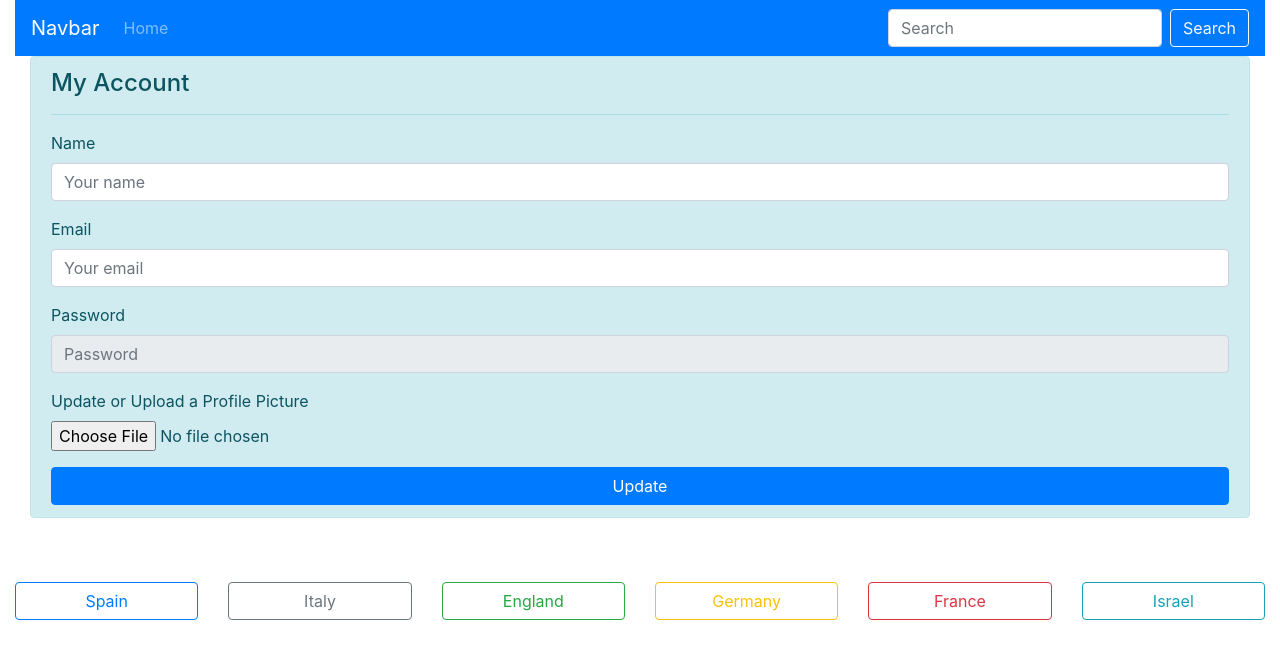
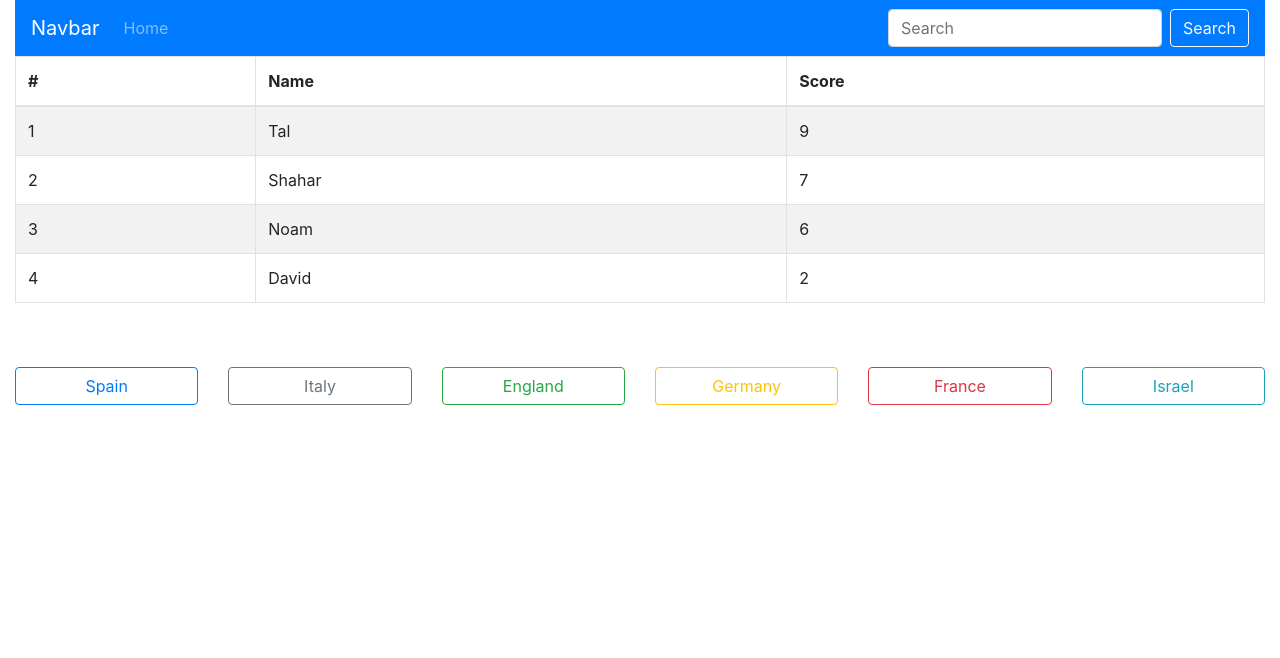
Before and after one commit to noamschwartz/football-n-friends, a React (Create React App) app: page / in a window 1280 px wide. Shown: the top 658 px of the page. Built offline with nearby package versions, Linux system fonts and the light colour scheme.

Commit message:
adding contest-table

```diff
--- /dev/null
+++ b/src/components/ContestTable.js
@@ -0,0 +1,35 @@
+import { Table } from "react-bootstrap";
+
+const ContestTable = () => {
+  const users = [
+    { name: "Noam", score: 6 },
+    { name: "Shahar", score: 7 },
+    { name: "Tal", score: 9 },
+    { name: "David", score: 2 },
+  ];
+
+  return (
+    <Table striped bordered hover>
+      <thead>
+        <tr>
+          <th>#</th>
+          <th>Name</th>
+          <th>Score</th>
+        </tr>
+      </thead>
+      <tbody>
+        {users
+          .sort((first, second) => second.score - first.score)
+          .map((user, index) => (
+            <tr>
+              <td>{index + 1}</td>
+              <td>{user.name}</td>
+              <td>{user.score}</td>
+            </tr>
+          ))}
+      </tbody>
+    </Table>
+  );
+};
+
+export default ContestTable;
--- a/src/components/Home.js
+++ b/src/components/Home.js
@@ -14,6 +14,7 @@ import {
 import { NavLink } from "react-router-dom";
 
 import { getNextFixture } from "../DAL/api/api-football";
+import ContestTable from "./ContestTable";
 import LoginForm from "./LoginForm";
 import SignUpForm from "./SignUpForm";
 import UserAccount from "./UserAccount";
@@ -31,7 +32,7 @@ const Home = (props) => {
     {/* ###########TEMP######### */}
       <Row>
         <Col>
-          <UserAccount/>
+          <ContestTable/>
         </Col>
       </Row>
       {/* ########################## */}
```
